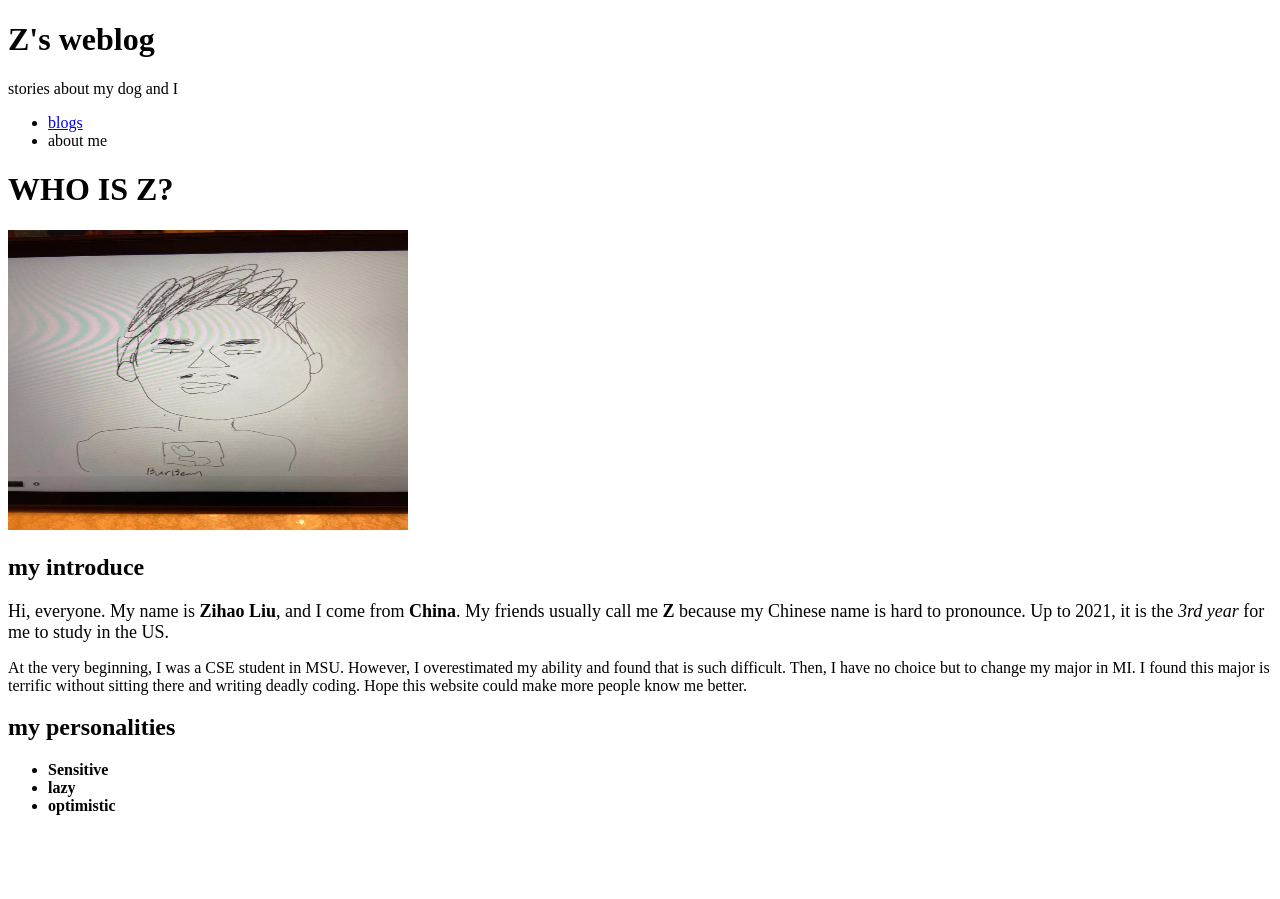
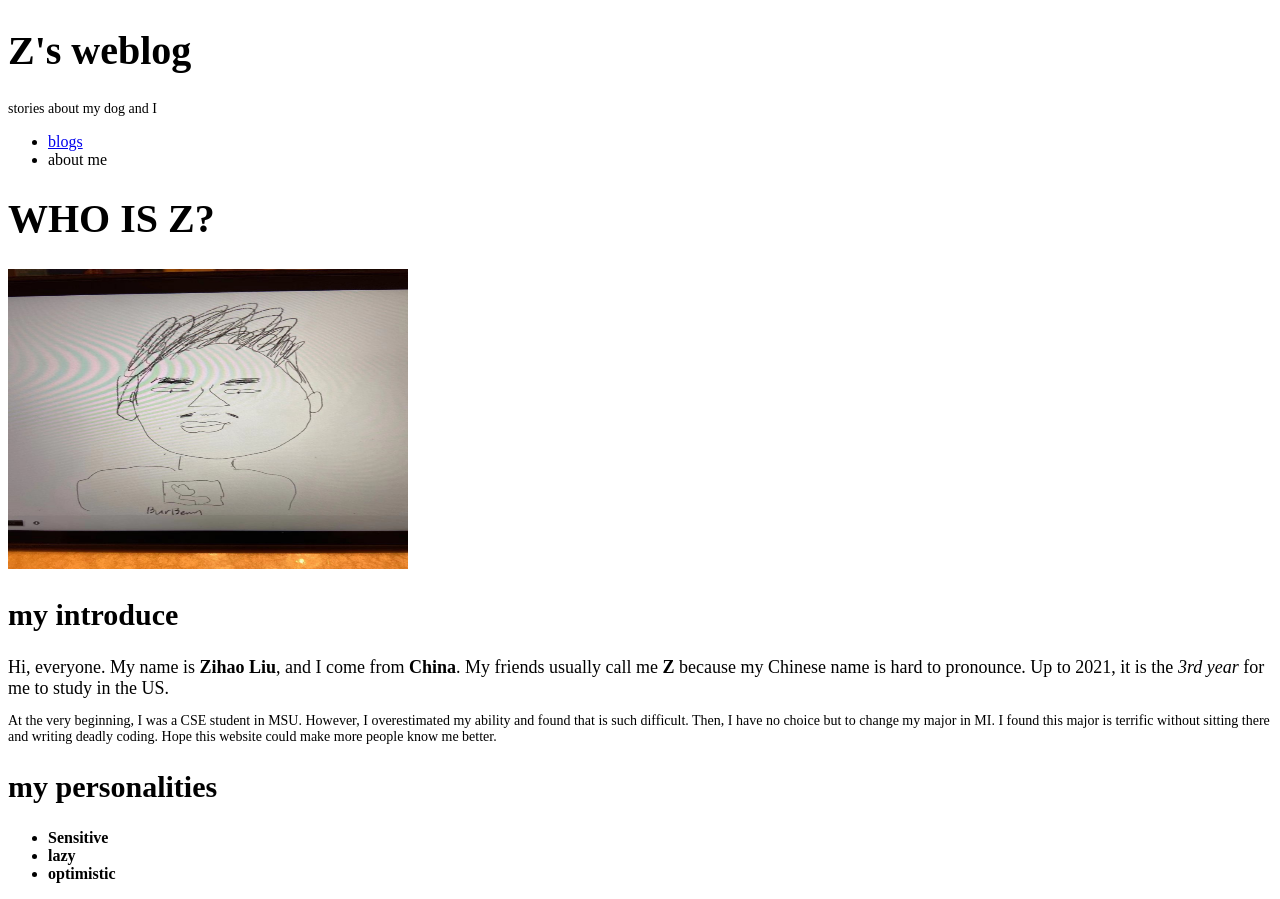
Before and after one commit to liuziha6/mi349_blog, a plain HTML site: page about.html in a window 1280 px wide. Before the commit the page ends 831 px from the top, so only its background shows below. Drawn offline with Linux system fonts and the light colour scheme.

Commit message:
font size change

```diff
--- a/about.html
+++ b/about.html
@@ -5,6 +5,19 @@
     <meta http-equiv="X-UA-Compatible" content="IE=edge">
     <meta name="viewport" content="width=device-width, initial-scale=1.0">
     <title>MI 349 blog</title>
+    <style>
+        h1 {
+          font-size: 40px;
+        }
+
+        h2 {
+          font-size: 30px;
+        }
+
+        p {
+          font-size: 14px;
+        }
+        </style>
 </head>
 <body>
     <header>
```
Also changed, not shown: index.html (+13 -0 lines).
